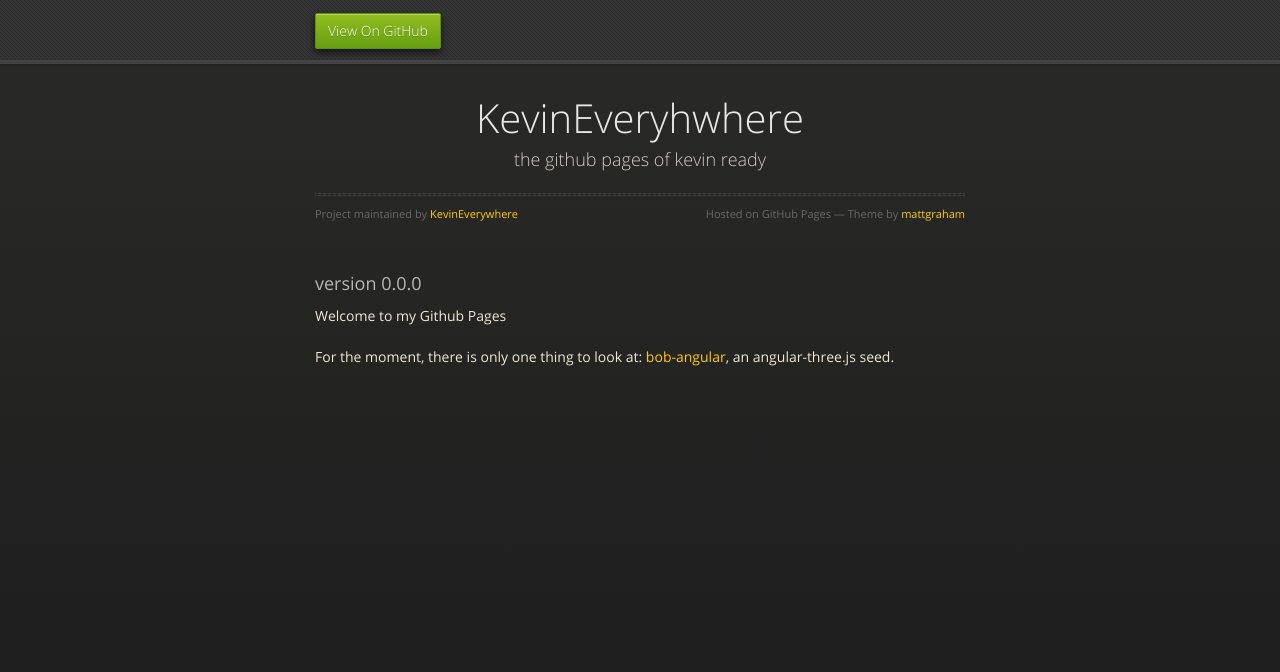
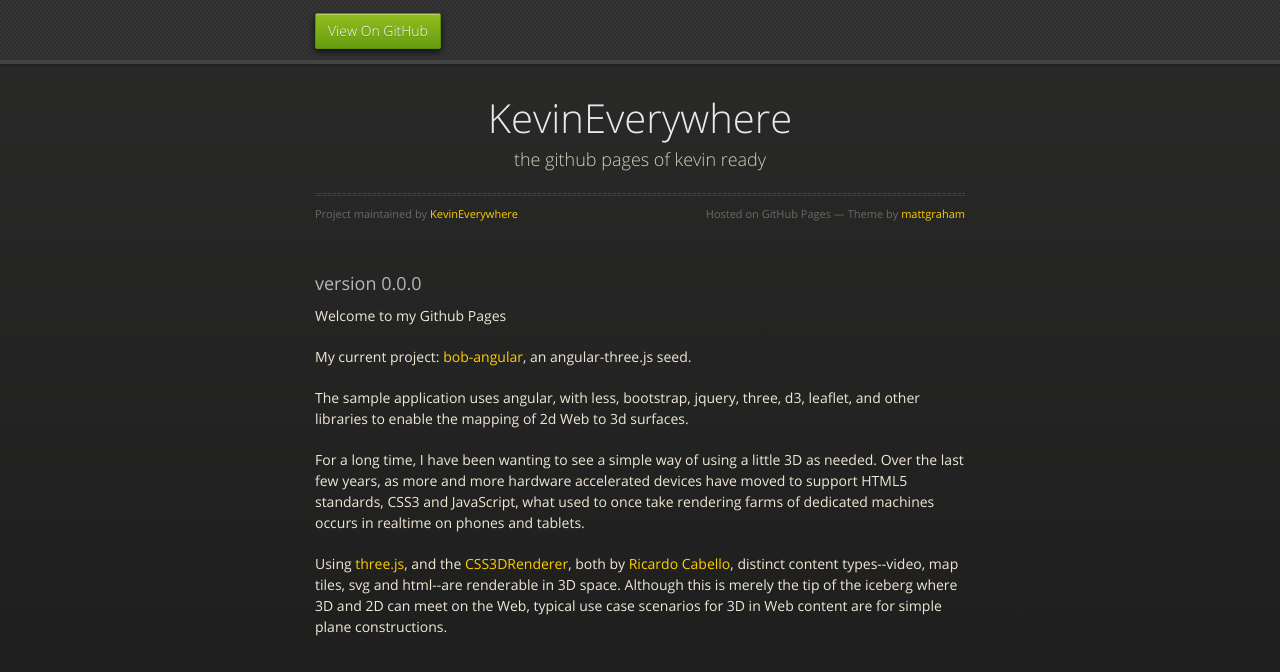
Before and after one commit to KevinEverywhere/first-KevinEverywhere.github.io, a plain HTML site: page index.html in a window 1280 px wide. Drawn offline with nearby package versions, Linux system fonts and the light colour scheme.

Commit message:
new index pages

```diff
--- a/index.html
+++ b/index.html
@@ -14,6 +14,7 @@
     <!--[if lt IE 8]>
     <link rel="stylesheet" href="stylesheets/ie.css">
     <![endif]-->
+    <style type="text/css">#version-000{float:right;}</style>
     <meta name="viewport" content="width=device-width, initial-scale=1, user-scalable=no">
 
   </head>
@@ -28,7 +29,7 @@
 
       <section>
         <div id="title">
-          <h1>KevinEveryhwhere</h1>
+          <h1>KevinEverywhere</h1>
           <p>the github pages of kevin ready</p>
           <hr>
           <span class="credits left">Project maintained by <a href="https://github.com/KevinEverywhere">KevinEverywhere</a></span>
@@ -41,8 +42,17 @@
 <p>Welcome to my Github Pages</p>
 
 <p>
-For the moment, there is only one thing to look at:
+My current project:
 <a href="http://kevineverywhere.github.io/bob-angular/">bob-angular</a>, an angular-three.js seed.
+</p>
+<p>
+The sample application uses angular, with less, bootstrap, jquery, three, d3, leaflet, and other libraries to enable the mapping of 2d Web to 3d surfaces.
+</p>
+<p>
+  For a long time, I have been wanting to see a simple way of using a little 3D as needed. Over the last few years, as more and more hardware accelerated devices have moved to support HTML5 standards, CSS3 and JavaScript, what used to once take rendering farms of dedicated machines occurs in realtime on phones and tablets.
+</p>
+<p>
+  Using <a href="http://threejs.org/">three.js</a>, and the <a href="https://github.com/mrdoob/three.js/blob/master/examples/js/renderers/CSS3DRenderer.js">CSS3DRenderer</a>, both by <a href="https://twitter.com/mrdoob">Ricardo Cabello</a>, distinct content types--video, map tiles, svg and html--are renderable in 3D space. Although this is merely the tip of the iceberg where 3D and 2D can meet on the Web, typical use case scenarios for 3D in Web content are for simple plane constructions.
 </p>
 
     </div>
```
